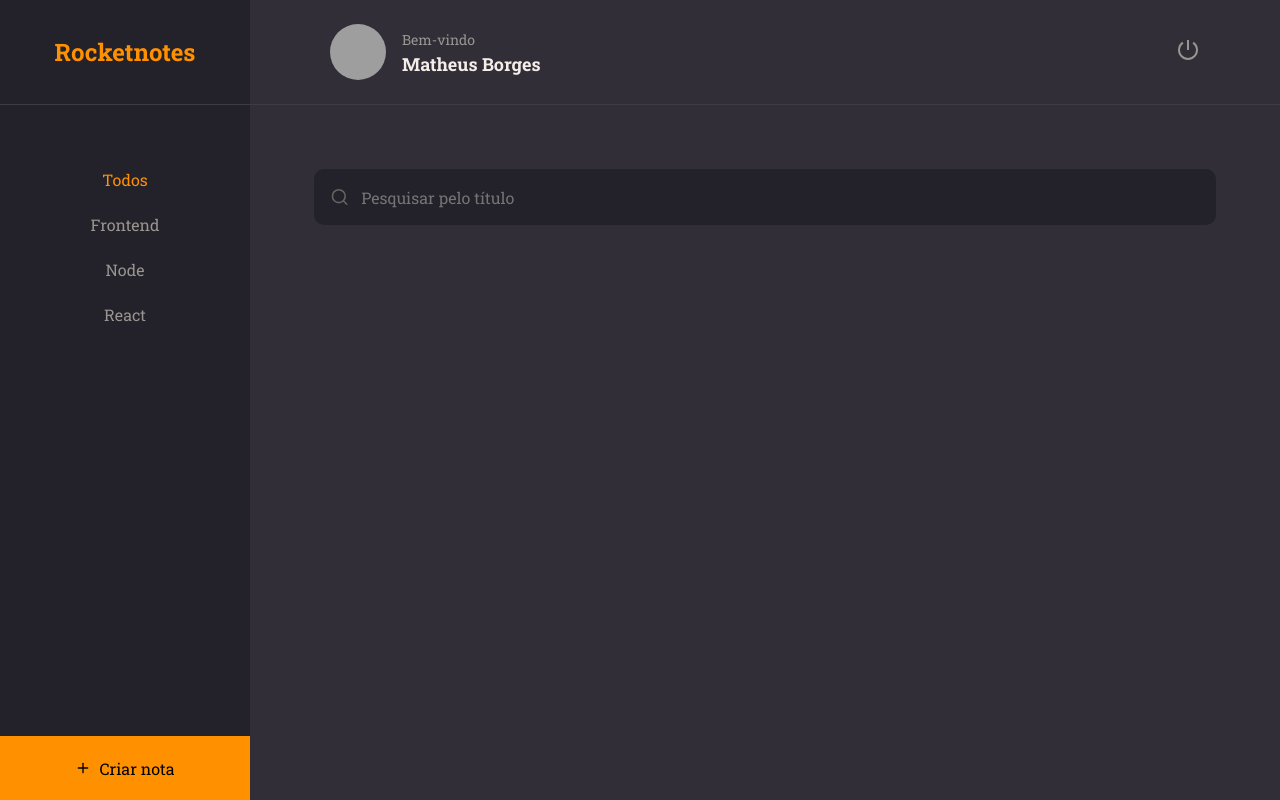
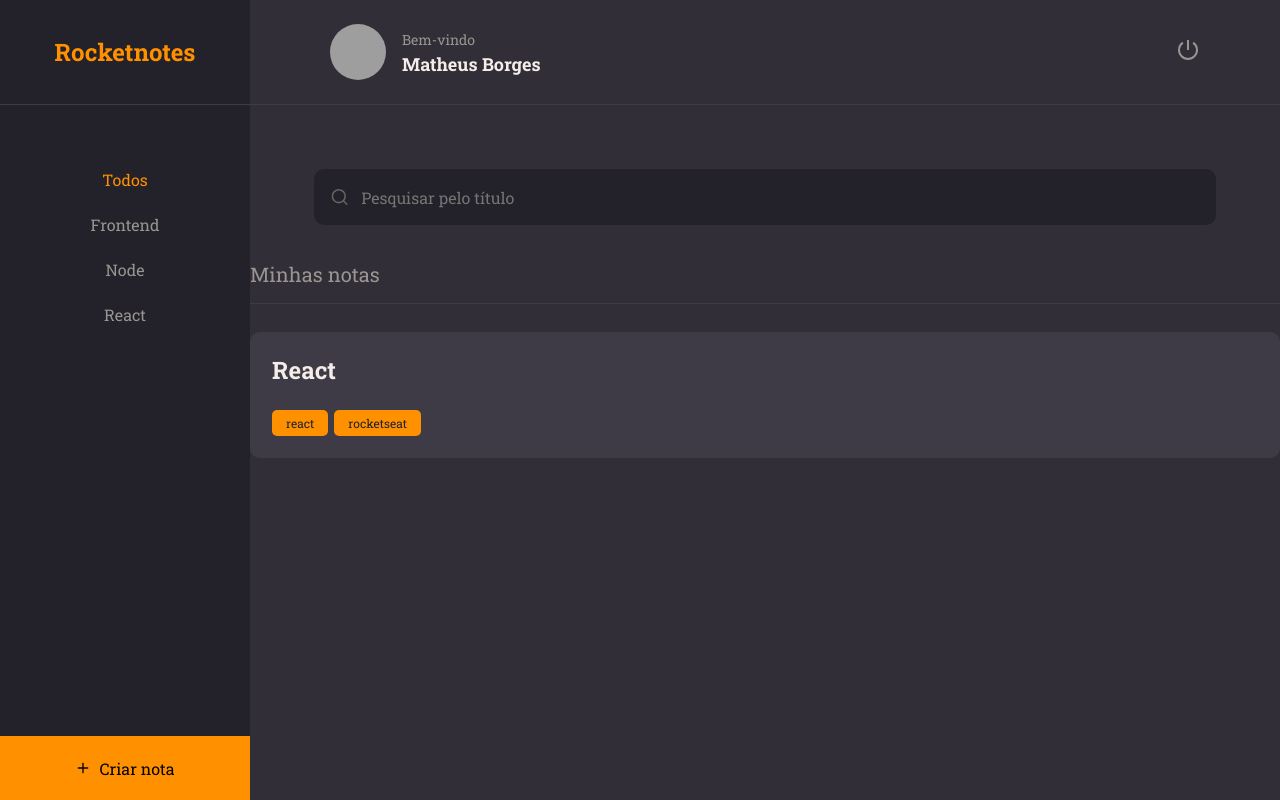
Before and after one commit to MatheusBorgesDev/rocketnotes-Introduction-to-react.js, a React (Vite) app: page / in a window 1280 px wide. Built offline with nearby package versions, Linux system fonts and the light colour scheme; grey boxes are pictures that could not be loaded.

Commit message:
Note component created

```diff
--- /dev/null
+++ b/src/components/Note/index.jsx
@@ -0,0 +1,19 @@
+import { Container } from './styles';
+import { Tag } from '../Tag';
+
+export function Note({ data, ...rest}){
+  return(
+    <Container {...rest}>
+      <h1>{data.title}</h1>
+
+      {
+        data.tags &&
+        <footer>
+          {
+            data.tags.map(tag => <Tag key={tag.id} title={tag.name} />)
+          }
+        </footer>
+      }
+    </Container>
+  );
+}
--- /dev/null
+++ b/src/components/Note/styles.js
@@ -0,0 +1,26 @@
+import styled from "styled-components";
+
+export const Container = styled.button`
+  width: 100%;
+  background-color: ${({ theme }) => theme.COLORS.BACKGROUND_700};
+
+  border: none;
+  border-radius: 10px;
+
+  padding: 22px;
+  margin-bottom: 16px;
+
+  > h1 {
+    flex: 1;
+    text-align: left;
+    font-weight: 700;
+    font-size: 24px;
+    color: ${({ theme }) => theme.COLORS.WHITE};
+  }
+
+  > footer {
+    width: 100%;
+    display: flex;
+    margin-top: 24px;
+  }
+`;
--- a/src/components/Tag/index.jsx
+++ b/src/components/Tag/index.jsx
@@ -1,9 +1,9 @@
 import { Container } from './styles'
 
-export function Tag({ title }){
+export function Tag({ title, ...rest }){
 
   return(
-    <Container>
+    <Container {...rest}>
       { title }
     </Container>
   )
--- a/src/pages/Home/index.jsx
+++ b/src/pages/Home/index.jsx
@@ -1,9 +1,11 @@
 import { FiPlus, FiSearch } from 'react-icons/fi'
 import { Container, Brand, Menu, Search, Content, NewNote} from './styles'
 
+import { Note } from '../../components/Note';
+import { Input } from '../../components/Input';
 import { Header } from '../../components/Header';
-import { Input  } from '../../components/Input';
-import { ButtonText  } from '../../components/ButtonText';
+import { Section} from '../../components/Section';
+import { ButtonText } from '../../components/ButtonText';
 
 export function Home(){
   return(
@@ -26,6 +28,16 @@ export function Home(){
       </Search>
 
       <Content>
+        <Section title='Minhas notas' >
+          <Note data={{
+            title: 'React',
+            tags: [
+              { id: '1', name: 'react'},
+              { id: '2', name: 'rocketseat'}
+            ]
+          }}
+          />
+        </Section>
 
       </Content>
 
```
